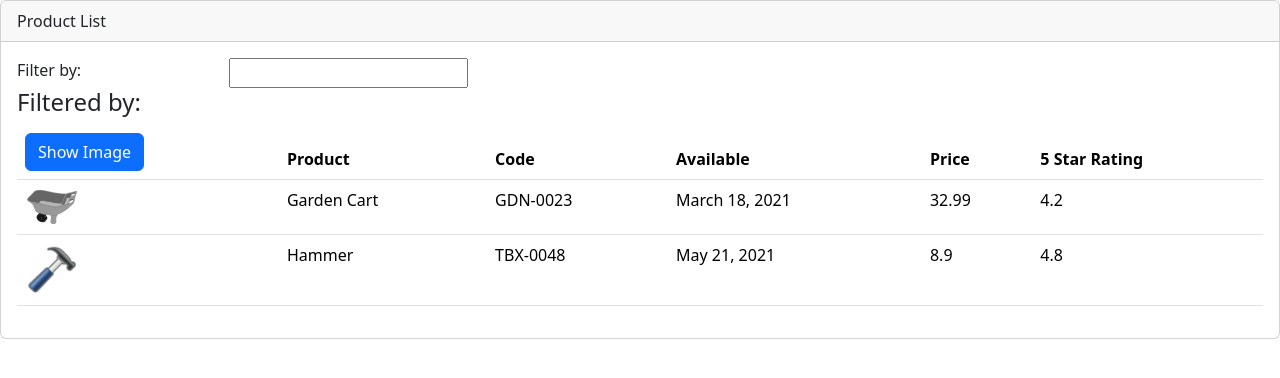
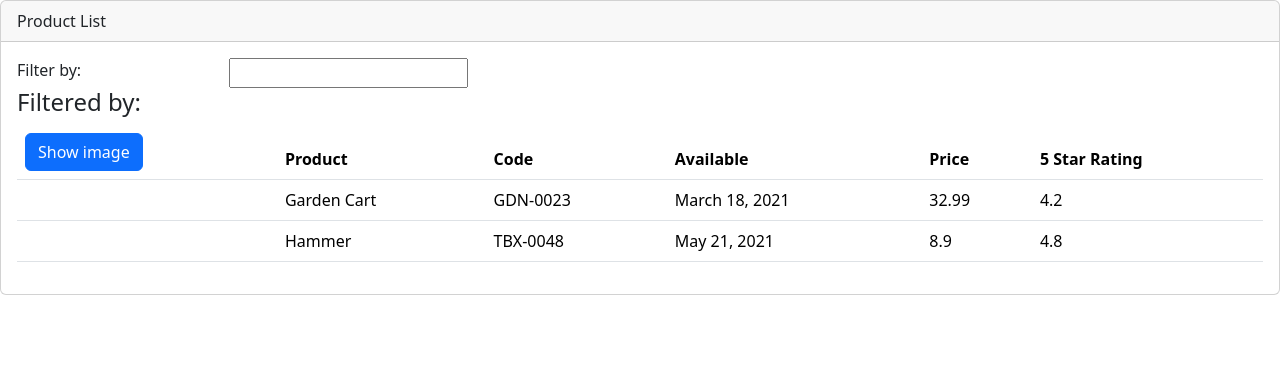
Before and after one commit to Umarfarooq88/Product_Lens, an Angular app: page / in a window 1280 px wide. Shown: the top 378 px of the page. Built offline with nearby package versions, Linux system fonts and the light colour scheme.

Commit message:
Event binding(Add image show and hide feature)

```diff
--- a/src/app/products/product-list.component.html
+++ b/src/app/products/product-list.component.html
@@ -19,7 +19,9 @@
         <thead>
           <tr>
             <th>
-              <button class="btn btn-primary">Show Image</button>
+              <button class="btn btn-primary"
+              (click)="toggleImage()">
+              {{showImage? "Hide image":"Show image"}}</button>
             </th>
             <th>Product</th>
             <th>Code</th>
@@ -31,7 +33,8 @@
         <tbody>
           <tr *ngFor="let product of products">
             <td>
-              <img [src]="product.imageUrl"
+              <img *ngIf="showImage"
+                  [src]="product.imageUrl"
                   [title]="product.productName"
                   [style.width.px]="imageWidth"
                   [style.margin.px]="imageMargin">
--- a/src/app/products/product-list.component.ts
+++ b/src/app/products/product-list.component.ts
@@ -8,6 +8,7 @@ export class ProductListComponent {
   pageTitle: string = 'Product List';
   imageWidth:number=50;
   imageMargin:number=2;
+  showImage:boolean=false
   products: any[] = [
     {
       "productId": 2,
@@ -30,4 +31,8 @@ export class ProductListComponent {
       "imageUrl": "assets/images/hammer.png"
     }
   ];
+
+  toggleImage():void{
+    this.showImage= !this.showImage
+  }
 }
```
